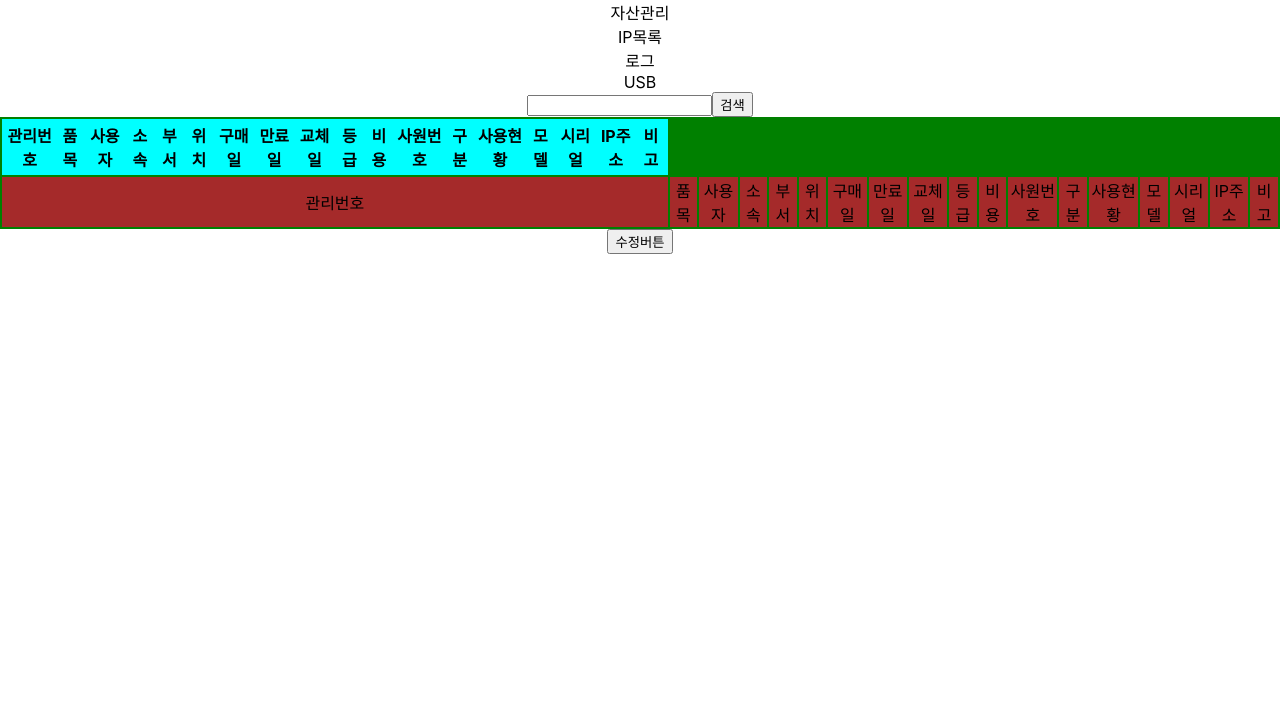
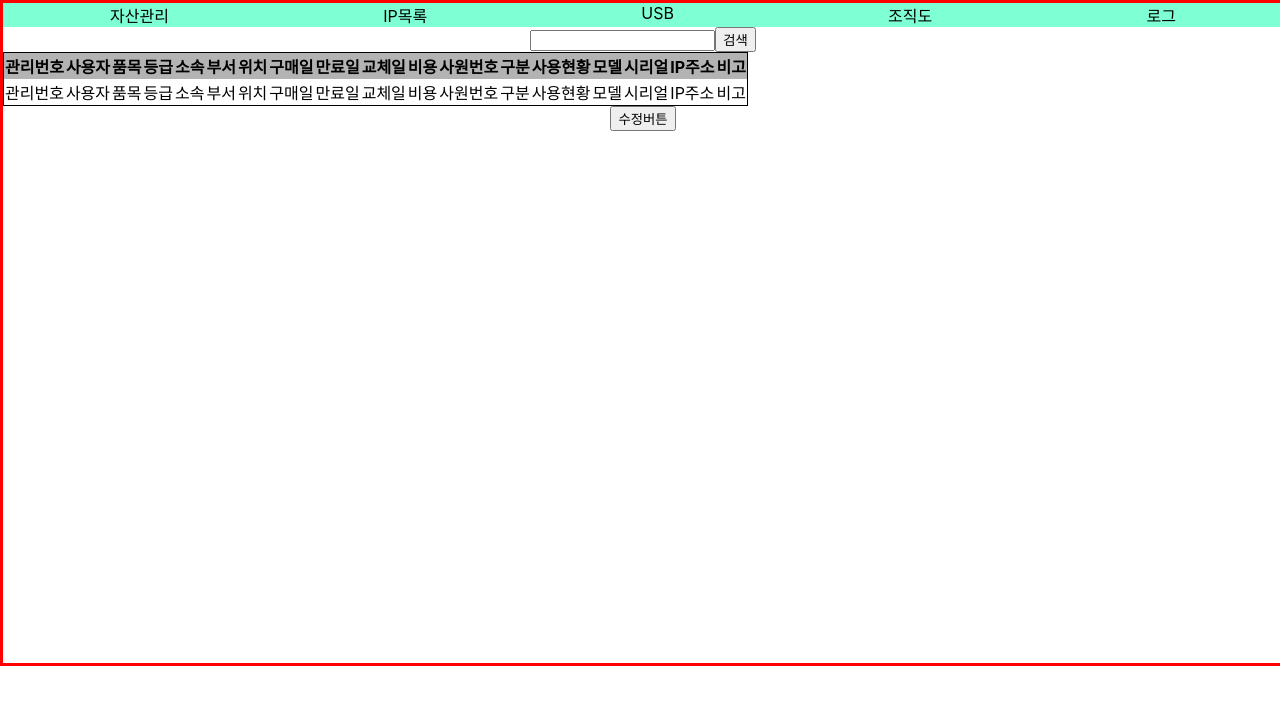
Before and after one commit to KDTcastledragon/ipList, a React (Create React App) app in the folder iplist/: page / in a window 1280 px wide. Shown: the top 704 px of the page. Built offline with nearby package versions, Linux system fonts and the light colour scheme.

Commit message:
no message

```diff
--- a/iplist/src/components/IPlist/IPlist.css
+++ b/iplist/src/components/IPlist/IPlist.css
@@ -1,11 +1,23 @@
-.OATable {
-    background-color: green;
+.Container {
+    width: 1280px;
+    height: 660px;
+    border:3px solid red;
 }
 
-.OATable>thead {
-    background-color: aqua;
+.menu {
+    background-color: aquamarine;
+    display: flex;
+    justify-content: space-around;
 }
 
-.OATable>tbody {
-    background-color: brown;
+.oaTable {
+    border : 1px solid black;
+    border-collapse: collapse;
 }
+
+.oaTable>thead {
+    background-color: rgb(179, 179, 179);
+}
+
+.oaTable>tbody {
+}
--- a/iplist/src/components/IPlist/IPlist.jsx
+++ b/iplist/src/components/IPlist/IPlist.jsx
@@ -10,53 +10,54 @@ function IPlist() {
     }
 
     return (
-        <>
-            <div>
-        <div><span>자산관리</span></div>
-        <div><span>IP목록</span></div>
-        <div><span>로그</span></div>
-        <div><span>USB</span></div>
+        <div className='Container'>
+            <div className='menu'>
+                <div><span>자산관리</span></div>
+                <div><span>IP목록</span></div>
+                <div><span>USB</span></div>
+                <div><span>조직도</span></div>
+                <div><span>로그</span></div>
             </div>
             <div>
                 <input type="text" onChange={(e)=>setEnteredWord(e.target.value)} value={enteredWord}/>
                 <button onClick={()=>searchDB(enteredWord)}>검색</button>
                 {/* 관리번호, 사번,사용자,품목, 소속,부서,위치,구분,등급,비용,비고,사용현황,모델,시리얼,ip,관리자노트 */}
             </div>
-            <table className='OATable'>
+            <table className='oaTable'>
                 <thead>
-                    <th>
+                    <tr>
+                        <th>관리번호</th>
+                        <th>사용자</th>
+                        <th>품목</th>
+                        <th>등급</th>
+                        <th>소속</th>
+                        <th>부서</th>
+                        <th>위치</th>
+                        <th>구매일</th>
+                        <th>만료일</th>
+                        <th>교체일</th>
+                        <th>비용</th>
+                        <th>사원번호</th>
+                        <th>구분</th>
+                        <th>사용현황</th>
+                        <th>모델</th>
+                        <th>시리얼</th>
+                        <th>IP주소</th>
+                        <th>비고</th>
+                    </tr>
+                </thead>
+                <tbody>
+                    <tr>
                         <td>관리번호</td>
+                        <td>사용자</td>
                         <td>품목</td>
-                        <td>사용자</td>
+                        <td>등급</td>
                         <td>소속</td>
                         <td>부서</td>
                         <td>위치</td>
                         <td>구매일</td>
                         <td>만료일</td>
                         <td>교체일</td>
-                        <td>등급</td>
-                        <td>비용</td>
-                        <td>사원번호</td>
-                        <td>구분</td>
-                        <td>사용현황</td>
-                        <td>모델</td>
-                        <td>시리얼</td>
-                        <td>IP주소</td>
-                        <td>비고</td>
-                    </th>
-                </thead>
-                <tbody>
-                    <tr>
-                        <td>관리번호</td>
-                        <td>품목</td>
-                        <td>사용자</td>
-                        <td>소속</td>
-                        <td>부서</td>
-                        <td>위치</td>
-                        <td>구매일</td>
-                        <td>만료일</td>
-                        <td>교체일</td>
-                        <td>등급</td>
                         <td>비용</td>
                         <td>사원번호</td>
                         <td>구분</td>
@@ -69,7 +70,7 @@ function IPlist() {
                 </tbody>
             </table>
             <button onClick={() => alert(`수정버튼`)}>수정버튼</button>
-        </>
+        </div>
     );
 }
 
```
